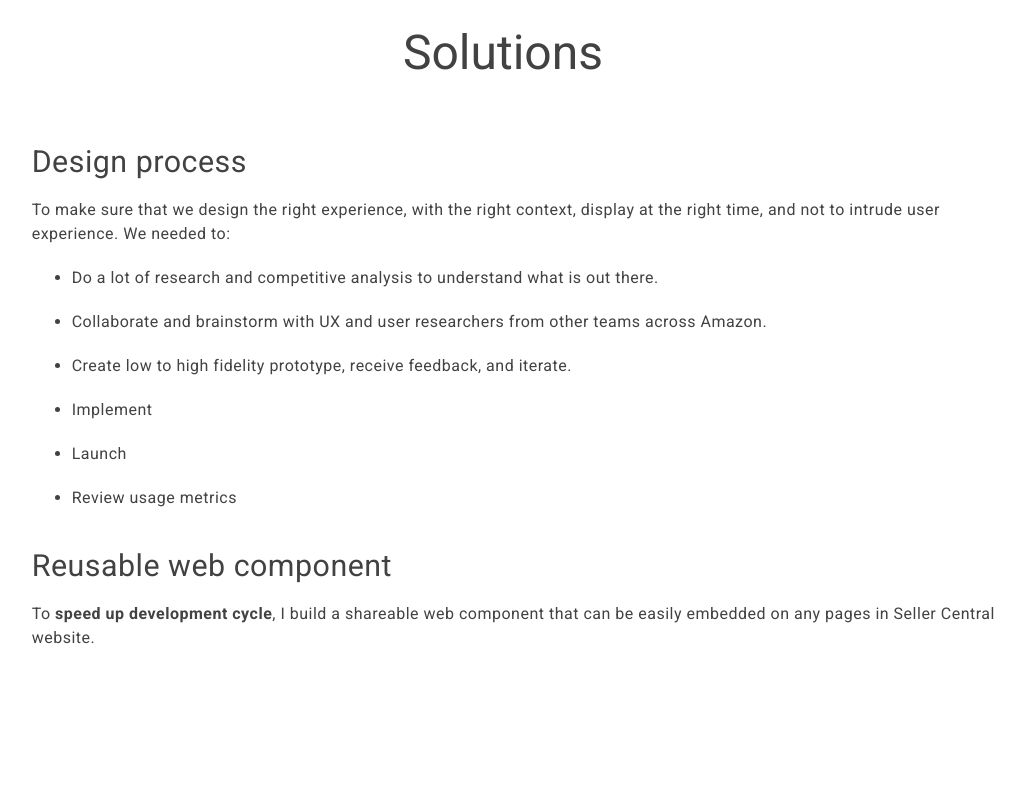
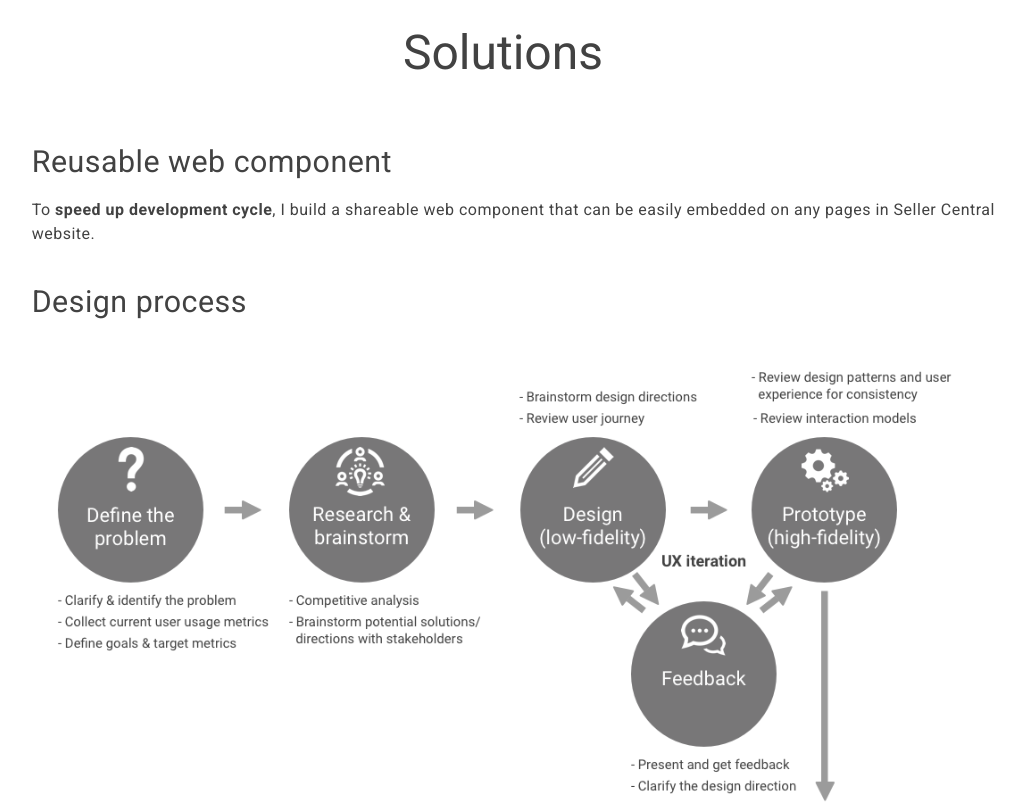
Before and after one commit to TaniaUdomsri/portfolio, a website: page product-tour.html in a window 1280 px wide. Shown: the part 2000-2803 px from the top of the page, without its empty margins (137-1162 px from the left). Drawn offline with nearby package versions, Linux system fonts and the light colour scheme; some packages are replaced by stand-ins of ours; files that its build step writes are made by us from their sources; a script that the page names is missing; files whose address does not match are found by name.

Commit message:
Added design process
Added design process to HMD and product tour

```diff
--- a/app.scss
+++ b/app.scss
@@ -26,12 +26,6 @@ $light-green: #e8f5e9;
 @import "@material/image-list/mdc-image-list";
 @import "@material/typography/mdc-typography";
 @import "@material/layout-grid/mdc-layout-grid";
-
-
-@import "@material/button/mdc-button";
-@import "@material/textfield/mdc-text-field";
-@import "@material/drawer/mdc-drawer";
-@import "@material/list/mdc-list";
 
 
 html, body {
@@ -130,9 +124,6 @@ img {
   cursor: pointer;
 }
 
-.mdc-button {
-  @include mdc-button-container-fill-color($button-fill-color)
-}
 #about-me {
   padding-top: 220px;
   padding-bottom: 120px;
@@ -202,18 +193,18 @@ img {
 
   &.port-blue-bg {
     background: $blue;
-    color: $mdc-theme-surface
+    color: $mdc-theme-surface;
   }
   &.port-pastel-green-bg {
     background: $pastel-green;
   }
   &.port-grey-bg {
     background: $grey;
-    color: $mdc-theme-surface
+    color: $mdc-theme-surface;
   }
   &.port-orange-bg {
     background: $orange;
-    color: $mdc-theme-surface
+    color: $mdc-theme-surface;
   }
 
   &.port-intro {
--- a/product-tour.html
+++ b/product-tour.html
@@ -93,20 +93,14 @@
         <div class="mdc-layout-grid__cell mdc-layout-grid__cell--span-10">
           <h3 class="mdc-typography--headline3">Solutions</h3>
           <ol class="mdc-typography--body1">
-            <li><li-head>Design process</li-head>
-            To make sure that we design the right experience, with the right context, display at the right time, and not to intrude user experience. We needed to:
-              <ul>
-                <li>Do a lot of research and competitive analysis to understand what is out there.</li>
-                <li>Collaborate and brainstorm with UX and user researchers from other teams across Amazon.</li>
-                <li>Create low to high fidelity prototype, receive feedback, and iterate.</li>
-                <li>Implement</li>
-                <li>Launch</li>
-                <li>Review usage metrics</li>
-              </ul>
+            <li>
+              <li-head>Reusable web component</li-head>
+              To <strong>speed up development cycle</strong>, I build a shareable web component that can be easily embedded on any pages in Seller Central website.
             </li>
-
-            <li><li-head>Reusable web component</li-head>
-            To <strong>speed up development cycle</strong>, I build a shareable web component that can be easily embedded on any pages in Seller Central website.</li>
+            <li>
+              <li-head>Design process</li-head>
+              <img src="./assets/images/product-tour/product-tour-process.png" alt="Product tour process" />
+            </li>
           </ol>
         </div>
       </div>
```
Also changed, not shown: hmd2.html (+3 -0 lines), index.html (+1 -1 lines), assets/images/HMD2/HMD2-process.png (added), assets/images/product-tour/product-tour-process.png (added), dist/bundle.css, 4 other files.
